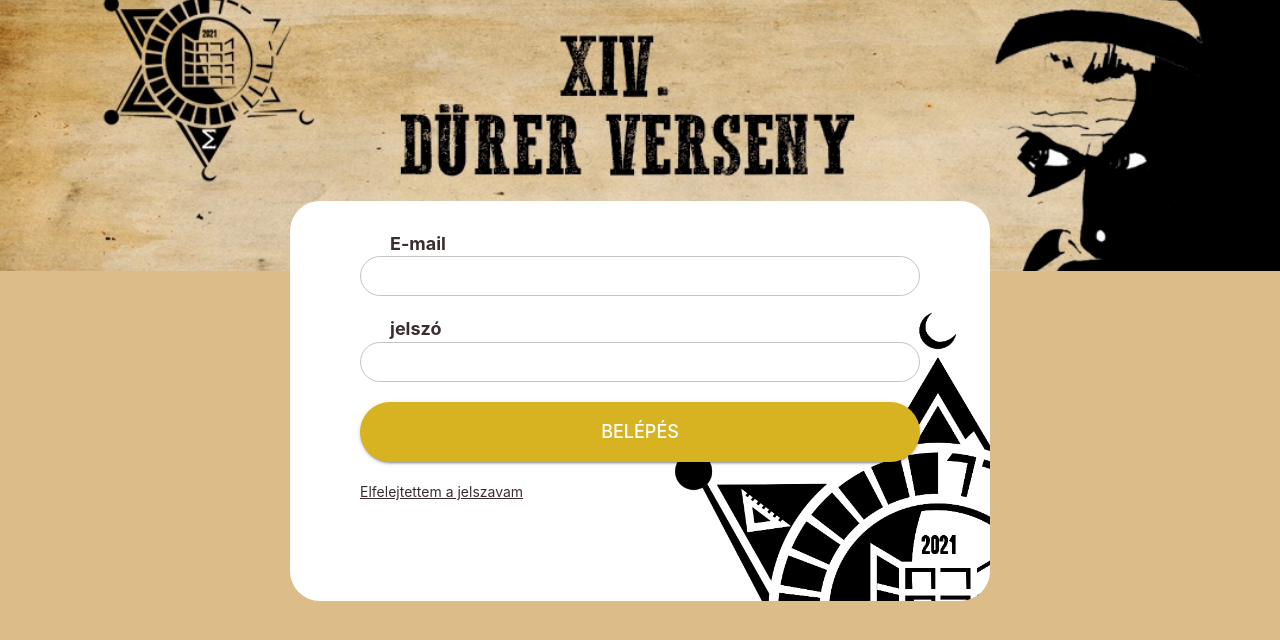
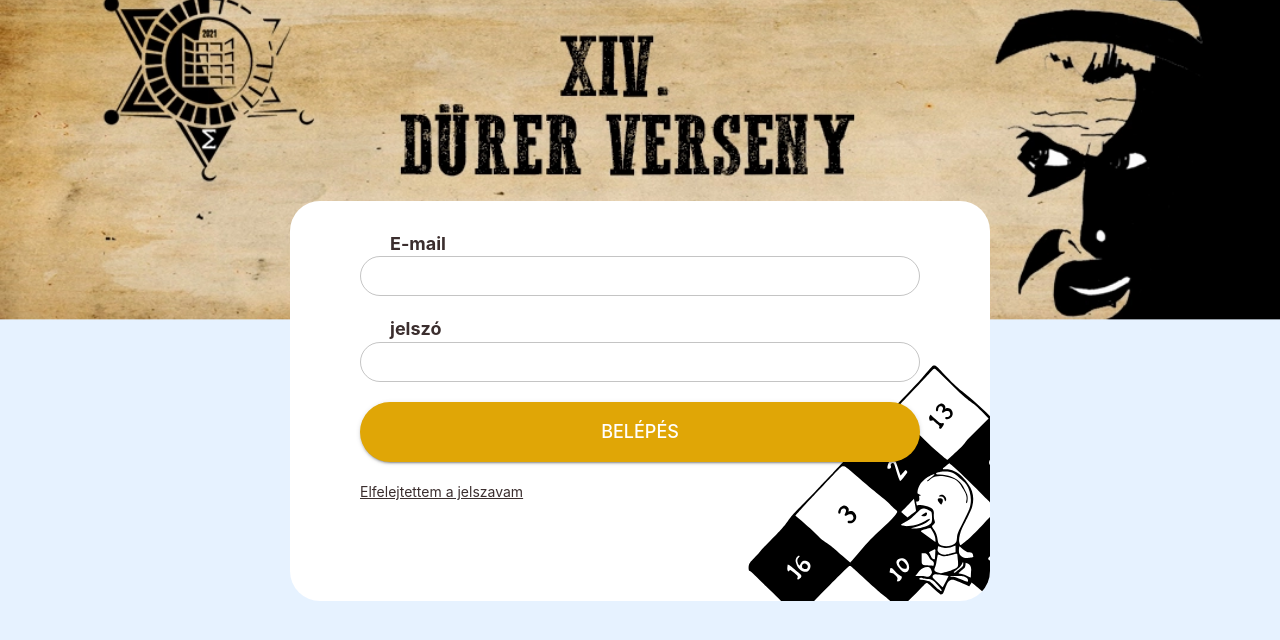
Before and after one commit to kob07kob/durer-quiz-frontend, a React (Create React App) app: page / in a window 1280 px wide. Shown: the top 640 px of the page. Built offline with nearby package versions, Linux system fonts and the light colour scheme.

Commit message:
some design

```diff
--- a/src/basicElements/infos.tsx
+++ b/src/basicElements/infos.tsx
@@ -131,6 +131,6 @@
                   </a>
                   </div>
                 </div>
-          <WebshopPicture className={classes.picture} picture={{webPUrl: '/logo_kicsik_nagyok.png', jpegOrPngUrl: '/logo_kicsik_nagyok.png', alt: 'login', title: 'login'}}/>
+          <WebshopPicture className={classes.picture} picture={{webPUrl: '/logo.svg', jpegOrPngUrl: '/logo_kicsik_nagyok.png', alt: 'login', title: 'login'}}/>
       </div>;
 }
--- a/src/basicElements/layout.tsx
+++ b/src/basicElements/layout.tsx
@@ -80,7 +80,7 @@
         zIndex: 2,
         position: 'relative',
         marginTop: '-49px',
-        backgroundColor: '#DCBC88',
+        backgroundColor: theme.palette.background,
         height: '50px',
     }
 }));
--- a/src/basicElements/login.tsx
+++ b/src/basicElements/login.tsx
@@ -137,6 +137,6 @@
                   </a>
                   </div>
           </Form>}
-          <WebshopPicture className={classes.picture} picture={{webPUrl: '/logo_kicsik_nagyok.png', jpegOrPngUrl: '/logo_kicsik_nagyok.png', alt: 'login', title: 'login'}}/>
+          <WebshopPicture className={classes.picture} picture={{webPUrl: '/logo.svg', jpegOrPngUrl: '/logo.svg', alt: 'login', title: 'login'}}/>
       </div>;
 }
--- a/src/basicElements/ott-login.tsx
+++ b/src/basicElements/ott-login.tsx
@@ -107,6 +107,6 @@
                          </a>
                   </div>
           </Form>
-          <WebshopPicture className={classes.picture} picture={{webPUrl: '/logo_kicsik_nagyok.png', jpegOrPngUrl: '/logo_kicsik_nagyok.png', alt: 'login', title: 'login'}}/>
+          <WebshopPicture className={classes.picture} picture={{webPUrl: '/logo.svg', jpegOrPngUrl: '/logo.svg', alt: 'login', title: 'login'}}/>
       </div>;
 }
--- a/src/basicElements/splash.tsx
+++ b/src/basicElements/splash.tsx
@@ -116,6 +116,6 @@
                 <MyButton type="button" label={relayFinished?"A váltó már nem elérhető":"Váltó"} loading={loading}
                         className = {classes.element} onClick={startValto} disabled={relayFinished}/>
             </div>}
-            <WebshopPicture className={classes.picture} picture={{webPUrl: '/logo_kicsik_nagyok.png', jpegOrPngUrl: '/logo_kicsik_nagyok.png', alt: 'login', title: 'login'}}/>
+            <WebshopPicture className={classes.picture} picture={{webPUrl: '/logo.svg', jpegOrPngUrl: '/logo.svg', alt: 'login', title: 'login'}}/>
           </div>;
     }
--- a/src/basicElements/theme.ts
+++ b/src/basicElements/theme.ts
@@ -4,7 +4,7 @@
 const theme = createMuiTheme({
     palette: {
         primary: {
-            main: '#D7B221',
+            main: '#e0a606',
             contrastText: '#fff'
         },
         secondary: {
@@ -12,7 +12,7 @@
             contrastText: '#3B2E2E'
         },
         background: {
-            default: '#DCBC88'
+            default: 'rgb(230, 242, 255)',
         }
     },
     typography: {
```
Also changed, not shown: public/logo.svg (added).
